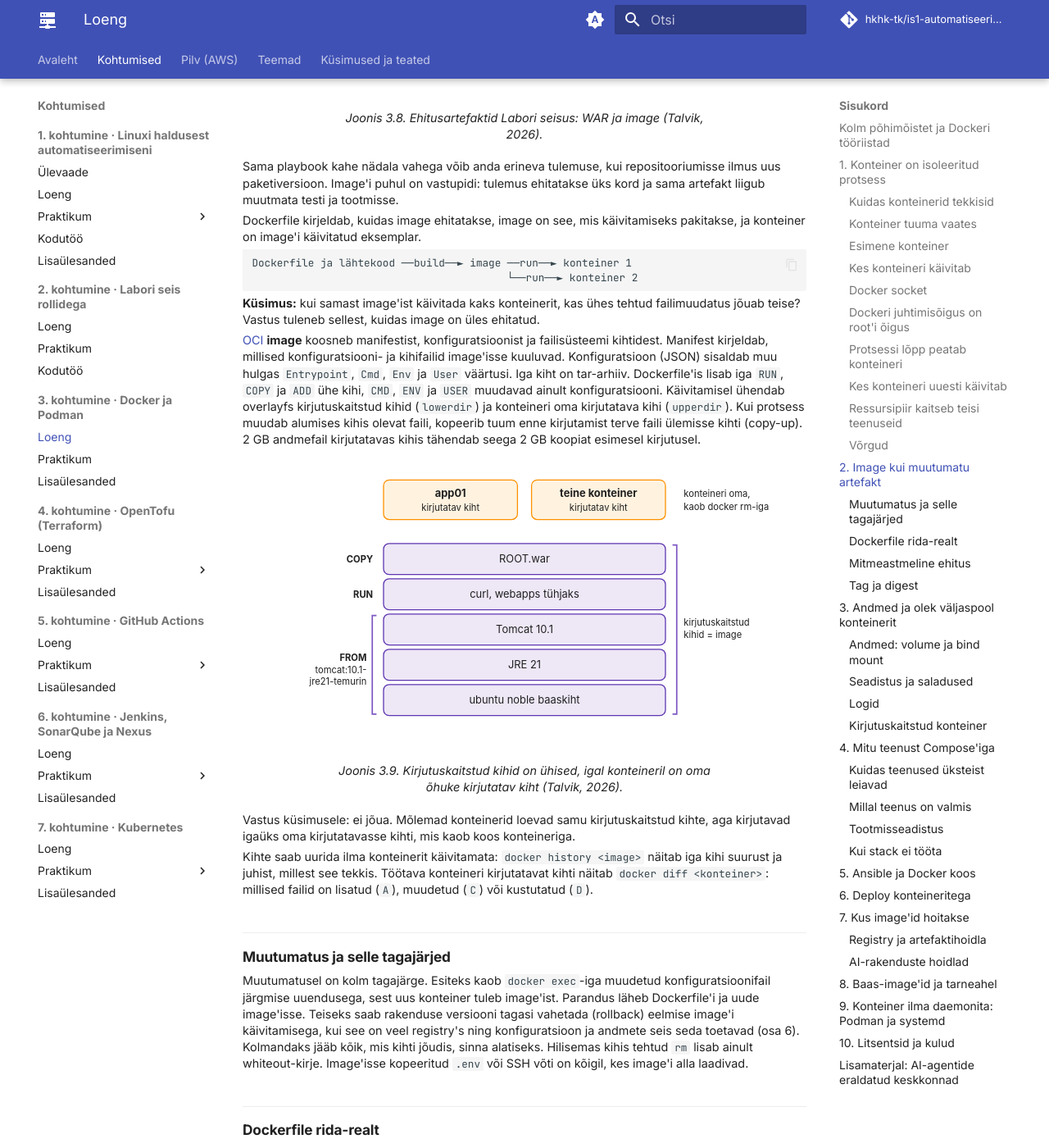
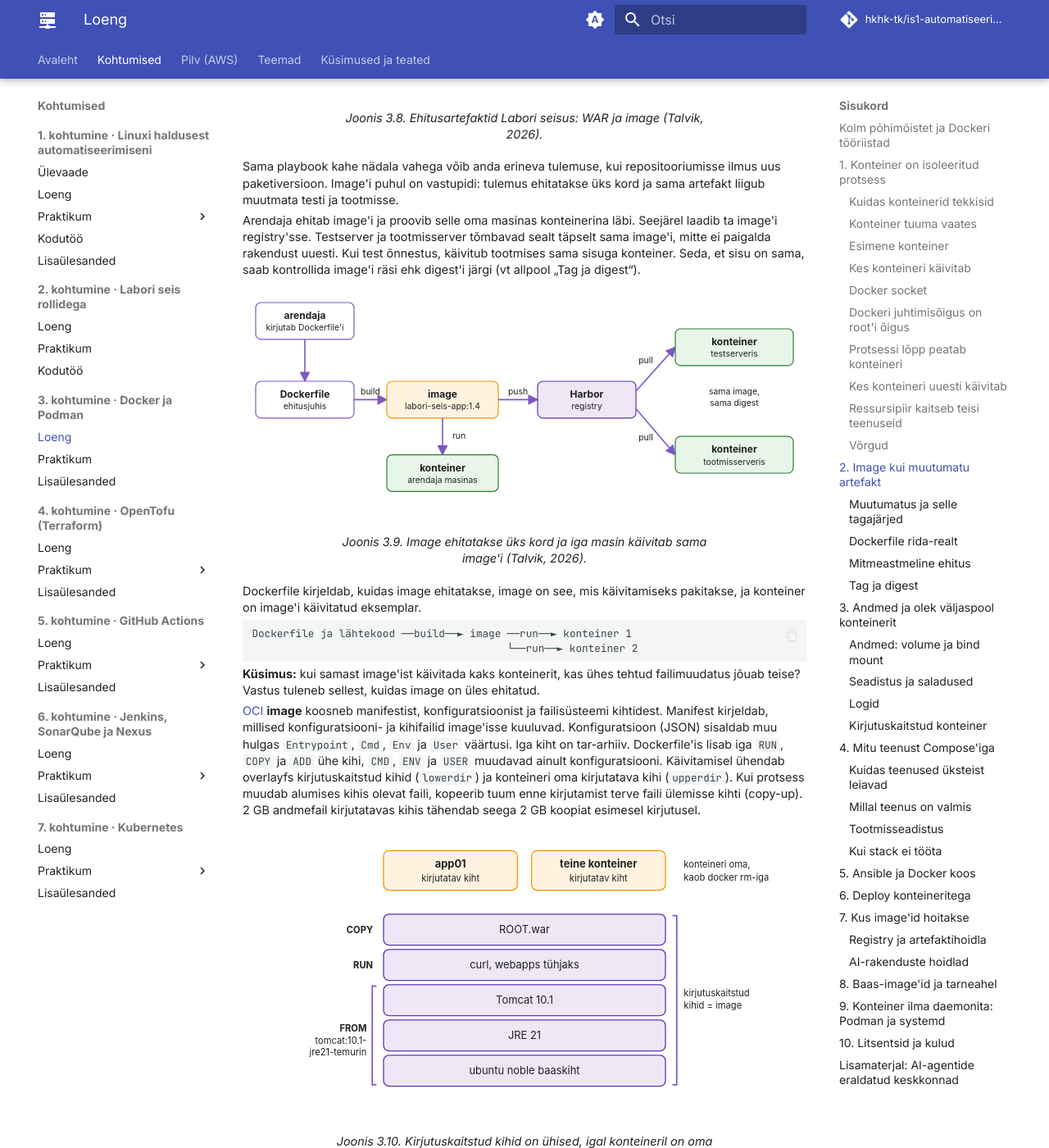
Before and after one commit to hkhk-tk/is1-automatiseerimine, an MkDocs documentation site: the page built from docs/k03/loeng.md, in a window 1280 px wide and 1400 px high, scrolled down 8499 px. Shown: the whole window at 82% size. Built offline with MkDocs 1.6.1 and Material for MkDocs 9.7.7, drawn with Linux system fonts in a browser that asks for light colours; comment, search, counter and statistics services are not loaded; some of the changed text lies outside the part shown.

Commit message:
K3 loeng: üks image mitmes masinas (arendaja, test, tootmine) joonise ja selgitusega

````diff
--- a/docs/k03/loeng.md
+++ b/docs/k03/loeng.md
@@ -275,6 +275,13 @@ Tarkvaraarenduses nimetatakse **artefaktiks** ehitamise käigus loodud tulemit,
 
 Sama playbook kahe nädala vahega võib anda erineva tulemuse, kui repositooriumisse ilmus uus paketiversioon. Image'i puhul on vastupidi: tulemus ehitatakse üks kord ja sama artefakt liigub muutmata testi ja tootmisse.
 
+Arendaja ehitab image'i ja proovib selle oma masinas konteinerina läbi. Seejärel laadib ta image'i registry'sse. Testserver ja tootmisserver tõmbavad sealt täpselt sama image'i, mitte ei paigalda rakendust uuesti. Kui test õnnestus, käivitub tootmises sama sisuga konteiner. Seda, et sisu on sama, saab kontrollida image'i räsi ehk digest'i järgi (vt allpool „Tag ja digest“).
+
+<figure markdown="span">
+  ![Arendaja kirjutab Dockerfile'i, build teeb image'i labori-seis-app:1.4, run käivitab selle arendaja masinas, push laadib Harborisse, testserver ja tootmisserver tõmbavad sama image'i ja käivitavad konteineri](assets/k03_yks_image.svg)
+  <figcaption>Joonis 3.9. Image ehitatakse üks kord ja iga masin käivitab sama image'i (Talvik, 2026).</figcaption>
+</figure>
+
 Dockerfile kirjeldab, kuidas image ehitatakse, image on see, mis käivitamiseks pakitakse, ja konteiner on image'i käivitatud eksemplar.
 
 ```text
@@ -288,7 +295,7 @@ Dockerfile ja lähtekood ──build──► image ──run──► konteiner
 
 <figure markdown="span">
   ![Viis kirjutuskaitstud kihti üksteise peal ja nende peal kaks konteinerit, kummalgi oma kirjutatav kiht](assets/k03_kihid.svg)
-  <figcaption>Joonis 3.9. Kirjutuskaitstud kihid on ühised, igal konteineril on oma õhuke kirjutatav kiht (Talvik, 2026).</figcaption>
+  <figcaption>Joonis 3.10. Kirjutuskaitstud kihid on ühised, igal konteineril on oma õhuke kirjutatav kiht (Talvik, 2026).</figcaption>
 </figure>
 
 Vastus küsimusele: ei jõua. Mõlemad konteinerid loevad samu kirjutuskaitstud kihte, aga kirjutavad igaüks oma kirjutatavasse kihti, mis kaob koos konteineriga.
````
Also changed, not shown: other parts of docs/k03/loeng.md (+11 -11 lines), docs/k03/assets/k03_yks_image.svg (added).
